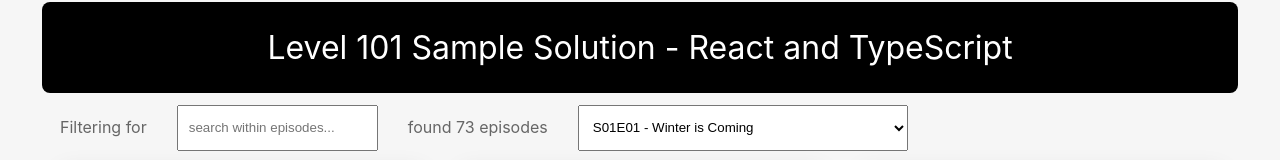
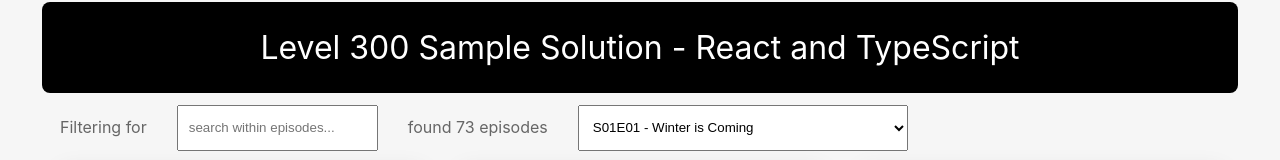
Before and after one commit to davidculemann/mark-react-proj--tv-shows-solution, a React (Create React App) app: page / in a window 1280 px wide. Shown: the top 160 px of the page. Built offline with nearby package versions, Linux system fonts and the light colour scheme.

Commit message:
correct level in header

```diff
--- a/src/TvShows/Header.tsx
+++ b/src/TvShows/Header.tsx
@@ -1,5 +1,5 @@
 function Header() {
-    return (<header>Level 101 Sample Solution - React and TypeScript</header>);
+    return (<header>Level 300 Sample Solution - React and TypeScript</header>);
 }
 
 export default Header;
```
